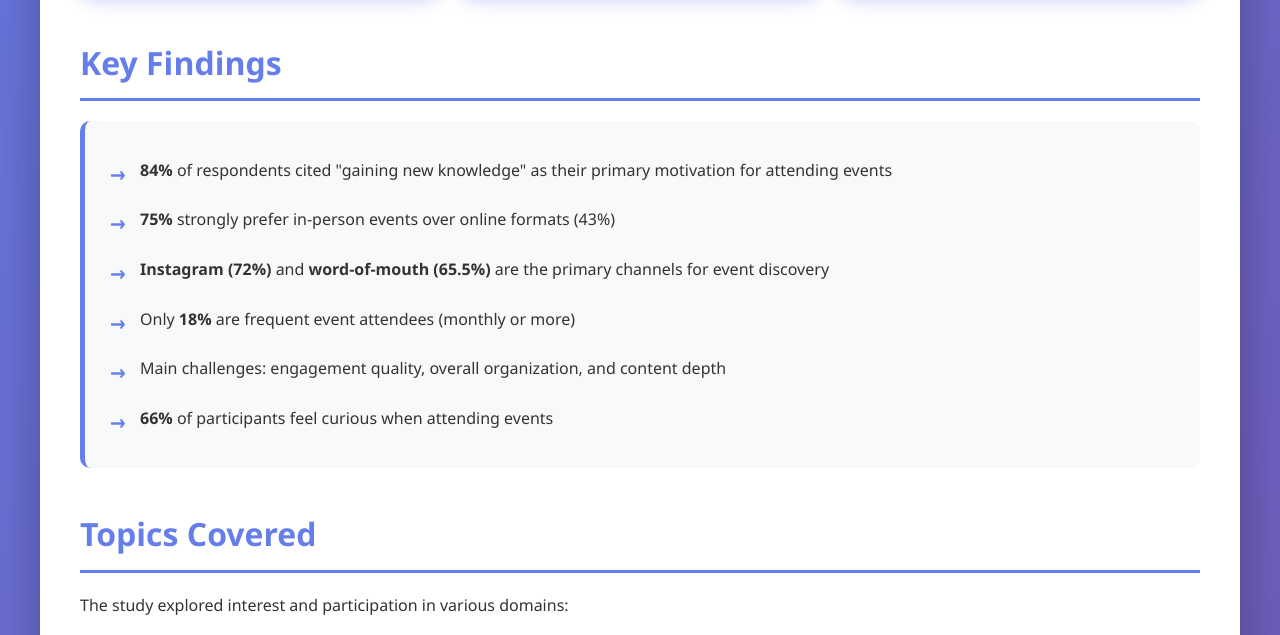
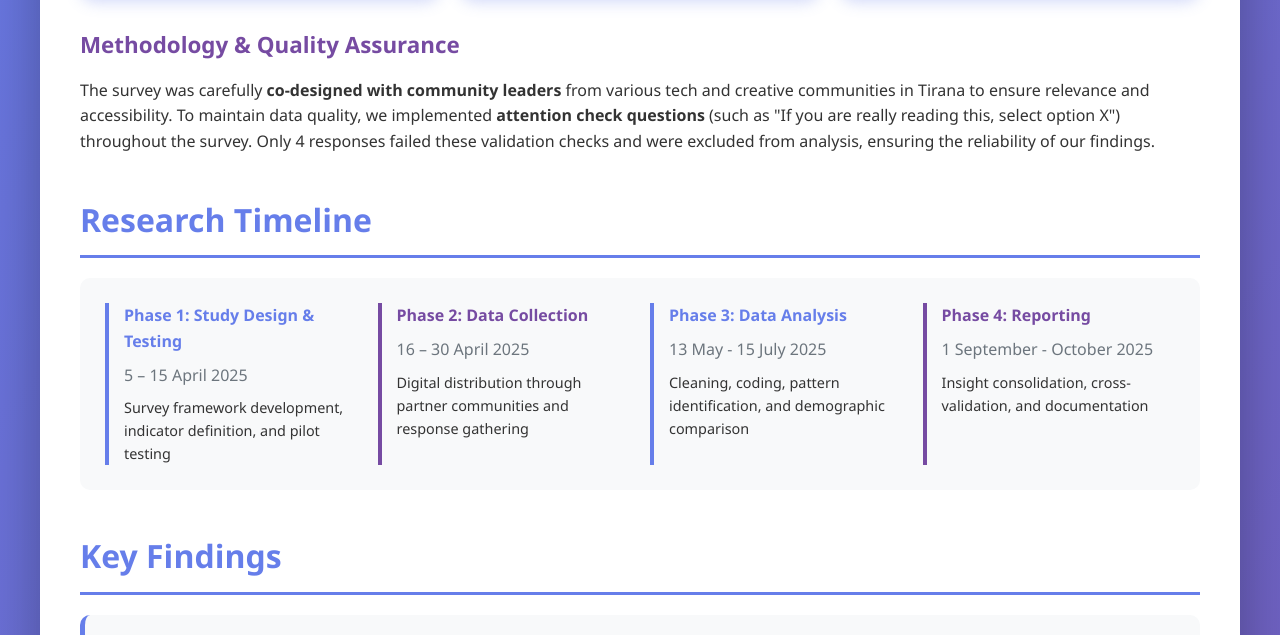
Before and after one commit to siinvictus/Perceptions-about-tech-and-creative-communities-in-Tirana, a plain HTML site: page index.html in a window 1280 px wide. Shown: the part 712-1347 px from the top of the page. Drawn offline with Linux system fonts and the light colour scheme.

Commit message:
Update index.html

```diff
--- a/index.html
+++ b/index.html
@@ -245,6 +245,37 @@
                         <div class="stat-label">Months of Research</div>
                     </div>
                 </div>
+
+                <h3>Methodology & Quality Assurance</h3>
+                <p>The survey was carefully <strong>co-designed with community leaders</strong> from various tech and creative communities in Tirana to ensure relevance and accessibility. To maintain data quality, we implemented <strong>attention check questions</strong> (such as "If you are really reading this, select option X") throughout the survey. Only 4 responses failed these validation checks and were excluded from analysis, ensuring the reliability of our findings.</p>
+            </div>
+
+            <div class="section">
+                <h2>Research Timeline</h2>
+                <div style="background: #f8f9fa; padding: 25px; border-radius: 10px; margin-top: 20px;">
+                    <div style="display: grid; grid-template-columns: repeat(auto-fit, minmax(250px, 1fr)); gap: 20px;">
+                        <div style="border-left: 4px solid #667eea; padding-left: 15px;">
+                            <strong style="color: #667eea;">Phase 1: Study Design & Testing</strong>
+                            <p style="margin-top: 8px; color: #6c757d;">5 – 15 April 2025</p>
+                            <p style="margin-top: 8px; font-size: 0.9em;">Survey framework development, indicator definition, and pilot testing</p>
+                        </div>
+                        <div style="border-left: 4px solid #764ba2; padding-left: 15px;">
+                            <strong style="color: #764ba2;">Phase 2: Data Collection</strong>
+                            <p style="margin-top: 8px; color: #6c757d;">16 – 30 April 2025</p>
+                            <p style="margin-top: 8px; font-size: 0.9em;">Digital distribution through partner communities and response gathering</p>
+                        </div>
+                        <div style="border-left: 4px solid #667eea; padding-left: 15px;">
+                            <strong style="color: #667eea;">Phase 3: Data Analysis</strong>
+                            <p style="margin-top: 8px; color: #6c757d;">13 May - 15 July 2025</p>
+                            <p style="margin-top: 8px; font-size: 0.9em;">Cleaning, coding, pattern identification, and demographic comparison</p>
+                        </div>
+                        <div style="border-left: 4px solid #764ba2; padding-left: 15px;">
+                            <strong style="color: #764ba2;">Phase 4: Reporting</strong>
+                            <p style="margin-top: 8px; color: #6c757d;"> 1 September - October 2025</p>
+                            <p style="margin-top: 8px; font-size: 0.9em;">Insight consolidation, cross-validation, and documentation</p>
+                        </div>
+                    </div>
+                </div>
             </div>
 
             <div class="section">
@@ -291,6 +322,8 @@
                         <p style="font-size: 0.9em; color: #6c757d; margin: 15px 0;">Master's in Computer Science (AI) from Eötvös Loránd University</p>
                         <a href="https://www.linkedin.com/in/edis-hasaj/" class="btn" target="_blank">LinkedIn Profile</a>
                     </div>
+                </div>
+            </div>
 
             <div class="section">
                 <div class="license-info">
@@ -311,15 +344,19 @@
                 <p>This study was conducted as a free contribution to the public benefit. Special thanks to:</p>
                 <ul style="margin-left: 20px; margin-top: 15px; line-height: 2;">
                     <li>C4Communities project (supported by EU4Innovation)</li>
-                    <li>Special Contributors for data collection and organization: Lorena Gjana & Dea Peka </li>
+                    <li>Special Contributors for data collection and organization: Lorena Gjana & Dea Peka</li>
                     <li>Partner communities: NEXUS Albania, DuaCrypto, Albanian Gaming Community, Kineastja, Data and AI Tirana Community, Salesforce Trailblazer Community, AlbaniaTech, and Coolab Community</li>
                 </ul>
             </div>
 
+            <div class="section contact-info">
+                <h3 style="margin-top: 0;">📧 Contact</h3>
+                <p><strong>Silva Bashllari:</strong> sbashllari@gmail.com</p>
+                <p><strong>Edis Hasaj:</strong> edishasaj01@gmail.com</p>
+            </div>
 
             <div style="text-align: center; margin-top: 40px;">
                 <a href="#" class="btn">Download PDF Report</a>
-                <a href="https://github.com/yourusername/yourrepo" class="btn" target="_blank">View on GitHub</a>
             </div>
         </div>
 
```
